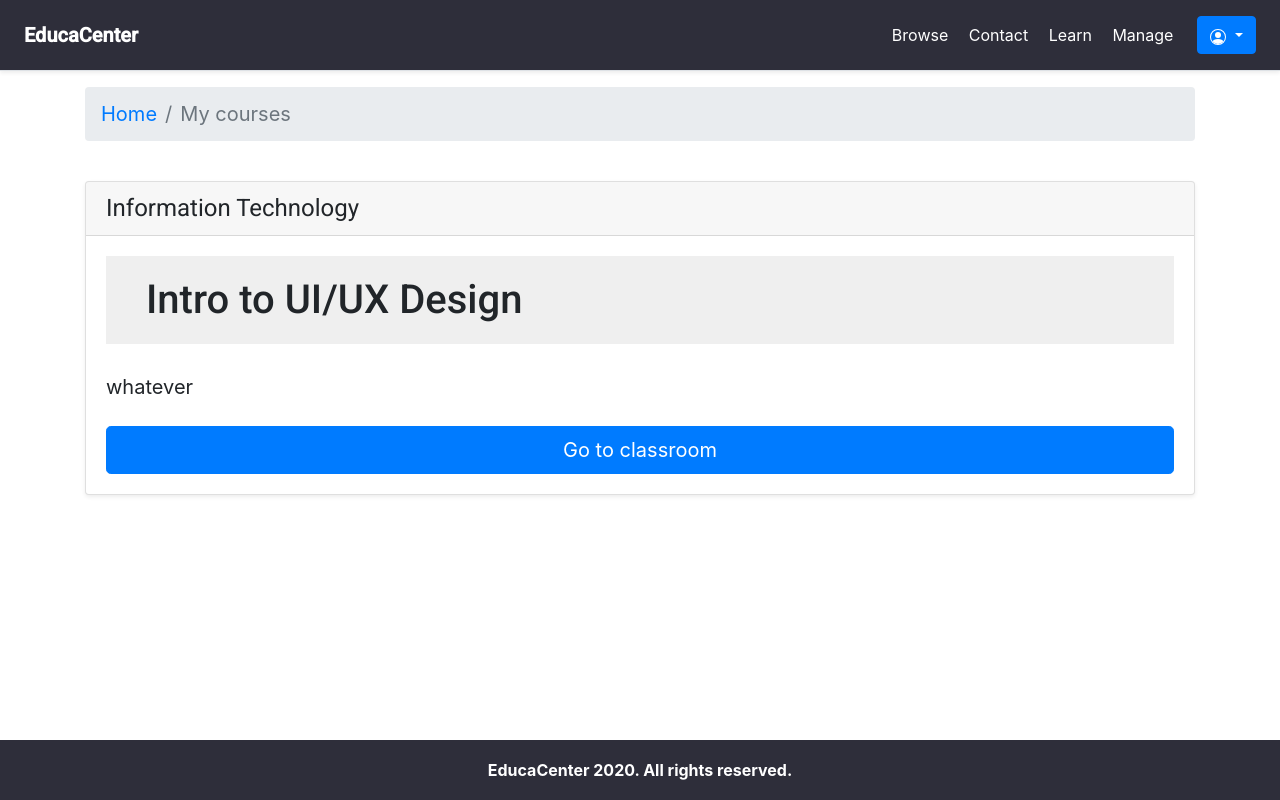
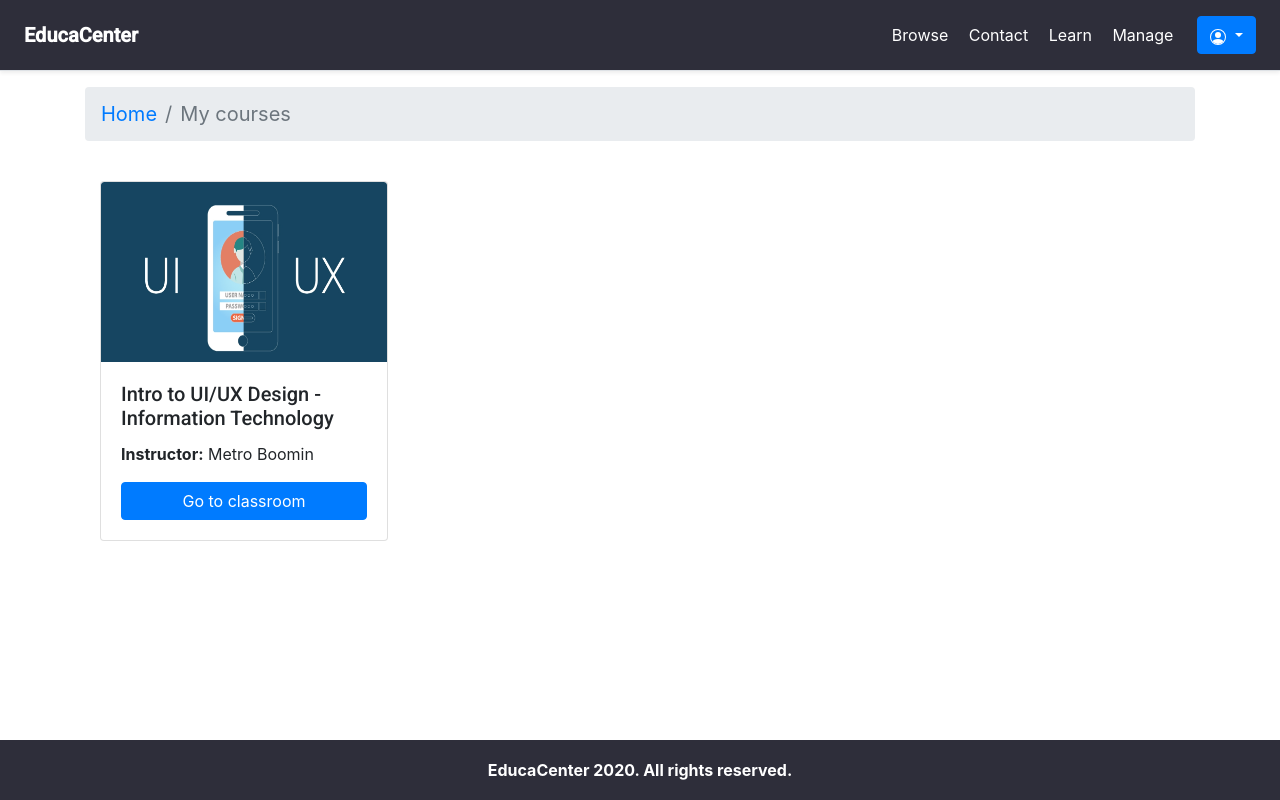
Before and after one commit to kemoszn/educa, a Django app: page /students/courses/ in a window 1280 px wide. Run offline with Django 3.2, Linux system fonts and the light colour scheme; a user stored in the database is signed in; data comes from the database, SQL or seed files in the repository; both versions use the stored data as it was after the commit; some libraries are stand-ins or nearby versions.

Commit message:
Course poster

```diff
--- a/courses/forms.py
+++ b/courses/forms.py
@@ -9,7 +9,7 @@ ModuleFormSet = inlineformset_factory(Course,
                                     extra=2,
                                     can_delete=True)
 
-class SubjectCreationForm(forms.ModelForm):
+class SubjectForm(forms.ModelForm):
         class Meta:
                 model = Subject
                 fields = ('title',)
--- a/courses/models.py
+++ b/courses/models.py
@@ -42,6 +42,7 @@ class Course(models.Model):
                             on_delete=models.CASCADE,
                             blank=True)
     overview = models.TextField()
+    image = models.FileField(upload_to="course_poster")
     created = models.DateTimeField(auto_now_add=True)
     students = models.ManyToManyField(User,
                                     related_name='courses_joined',
--- a/courses/templates/courses/course/search_results.html
+++ b/courses/templates/courses/course/search_results.html
@@ -5,7 +5,7 @@ Search Result
 {% block content %}
 <div class="container">
     <div class="row">
-    <div class="col-sm-6 col-md-6 col-lg-12">
+    <div class="col-sm-12 col-md-12 col-lg-12">
 <form action="{% url 'search_results' %}" class="form-inline my-2 my-lg-0" method="get">
       <input name="q" class="form-control mr-sm-2" style="width: 75%;"type="search"
        placeholder="Search" aria-label="Search" value="{{object_list.query}}">
--- a/courses/templates/courses/manage/course/form.html
+++ b/courses/templates/courses/manage/course/form.html
@@ -25,7 +25,7 @@ Create a new course
   <div class="card-body">
   <p class="card-text">
     <h2>Course info</h2>
-    <form action="." method="post">
+    <form action="." method="post" enctype="multipart/form-data">
         {{ form|crispy }}
         {% csrf_token %}
         <h1 style="background-color: #fff"></h1><button type="submit"
--- a/students/templates/students/course/detail.html
+++ b/students/templates/students/course/detail.html
@@ -4,6 +4,12 @@
 {{ object.title }}
 {% endblock %}
 {% block content %}
+<nav aria-label="breadcrumb">
+  <ol class="breadcrumb"  style="font-size: 20px;">
+    <li class="breadcrumb-item"><a href="{% url "student_course_list" %}">My Courses</a></li>
+    <li class="breadcrumb-item active" aria-current="page">{{ object.title }}</li>
+  </ol>
+</nav>
 <div class="accordion" id="accordionExample">
 {% for m in object.modules.all %}
   <div class="card">
--- a/students/templates/students/course/list.html
+++ b/students/templates/students/course/list.html
@@ -8,26 +8,30 @@
   </ol>
 </nav>
 <br>
+<div class="container" style="clear:both;">
+  <div class="row" class="clearfix">
 {% for course in object_list %}
-<div class="card mb-4 shadow-sm">
-      <div class="card-header">
-        <h4 class="my-0 font-weight-normal">{{ course.subject }}</h4>
-      </div>
-      <div class="card-body">
-        <h1 class="card-title pricing-card-title">{{ course.title }}</h1>
-        <ul class="list-unstyled mt-3 mb-4" style="font-size: 20px;">
-           {{ course.overview }}
-        </ul>
-        <a href="{% url "student_course_modules" course.id %}">
-        <button type="button" class="btn btn-lg btn-block btn-primary">Go to classroom </button>
-        </a>
-      </div>
-    </div>
+        <div class="col-sm-6 col-md-6 col-lg-4">
+        <div class="clearfix"></div>
+<div class="card" style="width: 18rem;  overflow: hidden;">
+  <img class="card-img-top" style="width: 286px; height: 180px;"
+  src="{{ course.image.url }}" alt="Card image cap">
+  <div class="card-body" class="clearfix">
+    <h5 class="card-title">{{ course.title }} - {{ course.subject }}</h5>
+    <p class="card-text" style="clear:both;"><b>Instructor:</b> {{ course.instructor }}</p>
+    <a href="{% url "student_course_modules" course.id %}" class="btn btn-block btn-primary">Go to classroom</a>
+  </div>
+
+</div>
+<br>
+</div>
+<p></p>
     {% empty %}
     <p>
         You are not enrolled in any courses yet.
         <a href="{% url "course_list" %}">Browse courses</a>
         to enroll in a course.
     </p>
-    {% endfor %}
+{% endfor %}
+    </div> </div>
     {% endblock %}
```
Also changed, not shown: courses/templates/courses/course/detail.html (+11 -7 lines), courses/templates/courses/course/list.html (+4 -4 lines), courses/views.py (+14 -10 lines), courses/migrations/0011_course_image.py (added), courses/migrations/0012_auto_20200418_1426.py (added), courses/migrations/0013_auto_20200418_1435.py (added), courses/migrations/0014_auto_20200418_1436.py (added), courses/migrations/0015_auto_20200418_1439.py (added), courses/migrations/0016_auto_20200418_1442.py (added), courses/migrations/0017_auto_20200418_1448.py (added), courses/migrations/0018_auto_20200418_1453.py (added), db.sqlite3, media/course_poster/ui-ux.png (added), media/course_poster/ui-ux_cipUHHZ.png (added).
